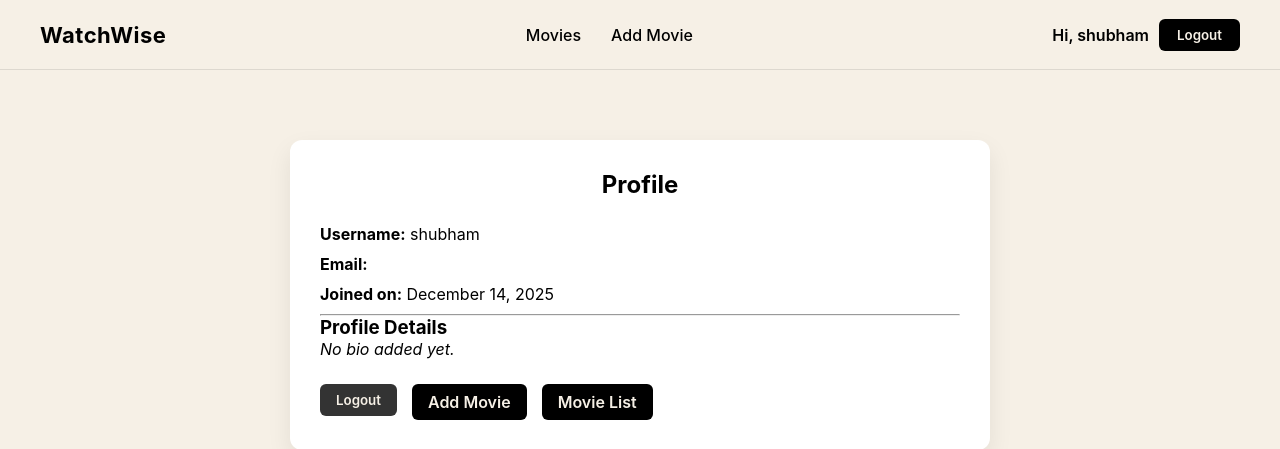
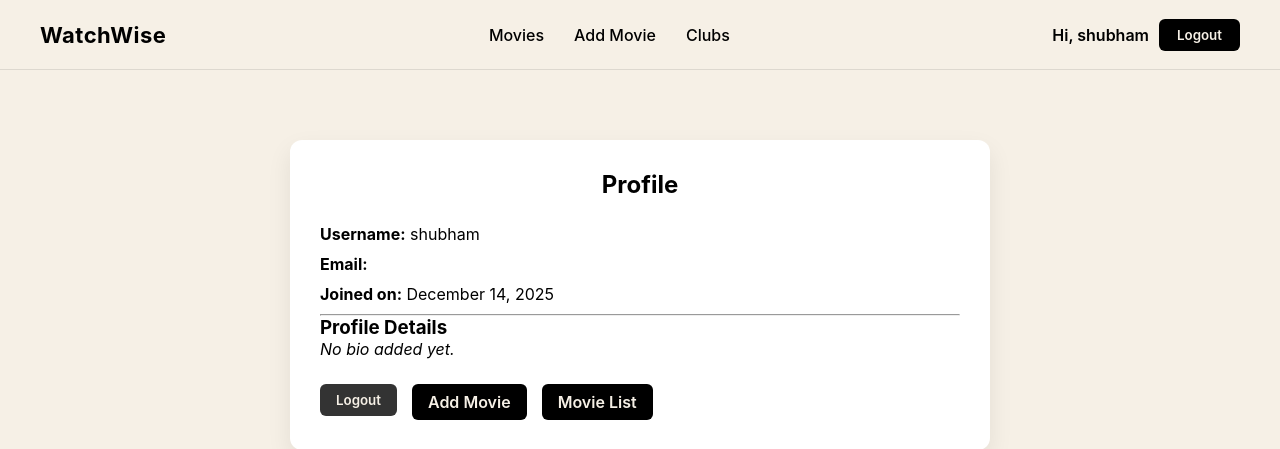
Before and after one commit to shubh7705/WatchWise, a Django app: page /accounts/profile/ in a window 1280 px wide. Shown: the top 449 px of the page. Run offline with Django 5.2, Linux system fonts and the light colour scheme; a user stored in the database is signed in; data comes from the database, SQL or seed files in the repository.

Commit message:
minor frontend changes

```diff
--- a/WatchWise/templates/base.html
+++ b/WatchWise/templates/base.html
@@ -119,6 +119,9 @@
         {% if user.is_authenticated %}
           <li><a href="{% url 'movies:add_movie' %}">Add Movie</a></li>
         {% endif %}
+        {% if user.is_authenticated %}
+          <li><a href="{% url 'groups:list' %}">Clubs</a></li>
+        {% endif %}
       </ul>
 
       <div class="nav-right">
```
